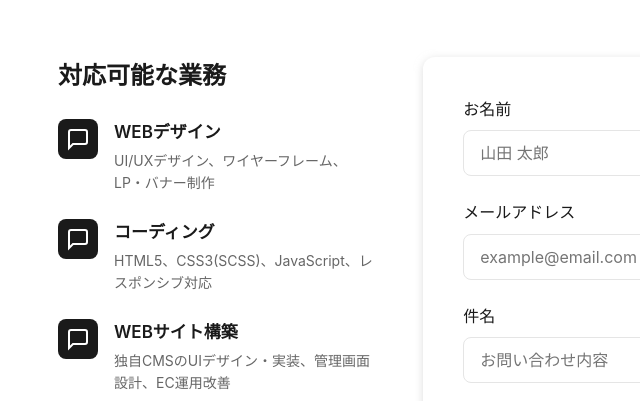
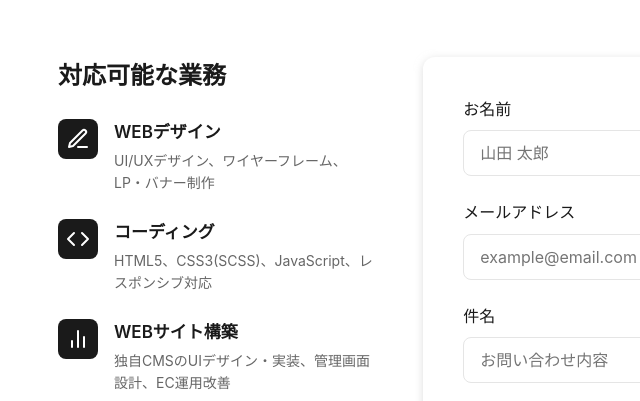
Before and after one commit to m1028aapgpg-art/portfolio-2026, a plain HTML site: page index.html in a window 1280 px wide. Shown: the part 5492-5893 px from the top of the page, 82-722 px from the left. Drawn offline with Linux system fonts and the light colour scheme.

Commit message:
Add files via upload

```diff
--- a/index.html
+++ b/index.html
@@ -5,7 +5,7 @@
     <meta name="viewport" content="width=device-width, initial-scale=1.0">
     <title>ポートフォリオサイト</title>
     <link rel="stylesheet" href="style.css">
-    <link rel="icon" href="/images/icon/favicon.png">
+    <link rel="icon" href="https://m1028aapgpg-art.github.io/portfolio-2026/images/icon/favicon.png">
 </head>
 <body>
     <header class="header" id="header">
@@ -360,9 +360,7 @@
                         <h3 class="contact-info-title">対応可能な業務</h3>
                         <div class="contact-service">
                             <div class="contact-service-icon">
-                                <svg xmlns="http://www.w3.org/2000/svg" width="24" height="24" viewBox="0 0 24 24" fill="none" stroke="currentColor" stroke-width="2">
-                                    <path d="M21 15a2 2 0 0 1-2 2H7l-4 4V5a2 2 0 0 1 2-2h14a2 2 0 0 1 2 2z"></path>
-                                </svg>
+                                <svg xmlns="http://www.w3.org/2000/svg" width="24" height="24" viewBox="0 0 24 24" fill="none" stroke="currentColor" stroke-width="2" stroke-linecap="round" stroke-linejoin="round"><path d="M12 20h9"/><path d="M16.5 3.5a2.12 2.12 0 0 1 3 3L7 19l-4 1 1-4Z"/></svg>
                             </div>
                             <div>
                                 <h4>WEBデザイン</h4>
@@ -371,9 +369,7 @@
                         </div>
                         <div class="contact-service">
                             <div class="contact-service-icon">
-                                <svg xmlns="http://www.w3.org/2000/svg" width="24" height="24" viewBox="0 0 24 24" fill="none" stroke="currentColor" stroke-width="2">
-                                    <path d="M21 15a2 2 0 0 1-2 2H7l-4 4V5a2 2 0 0 1 2-2h14a2 2 0 0 1 2 2z"></path>
-                                </svg>
+                                <svg xmlns="http://www.w3.org/2000/svg" width="24" height="24" viewBox="0 0 24 24" fill="none" stroke="currentColor" stroke-width="2" stroke-linecap="round" stroke-linejoin="round"><polyline points="16 18 22 12 16 6"/><polyline points="8 6 2 12 8 18"/></svg>
                             </div>
                             <div>
                                 <h4>コーディング</h4>
@@ -382,9 +378,7 @@
                         </div>
                         <div class="contact-service">
                             <div class="contact-service-icon">
-                                <svg xmlns="http://www.w3.org/2000/svg" width="24" height="24" viewBox="0 0 24 24" fill="none" stroke="currentColor" stroke-width="2">
-                                    <path d="M21 15a2 2 0 0 1-2 2H7l-4 4V5a2 2 0 0 1 2-2h14a2 2 0 0 1 2 2z"></path>
-                                </svg>
+                                <svg xmlns="http://www.w3.org/2000/svg" width="24" height="24" viewBox="0 0 24 24" fill="none" stroke="currentColor" stroke-width="2" stroke-linecap="round" stroke-linejoin="round"><line x1="18" y1="20" x2="18" y2="10"/><line x1="12" y1="20" x2="12" y2="4"/><line x1="6" y1="20" x2="6" y2="14"/></svg>
                             </div>
                             <div>
                                 <h4>WEBサイト構築</h4>
```
